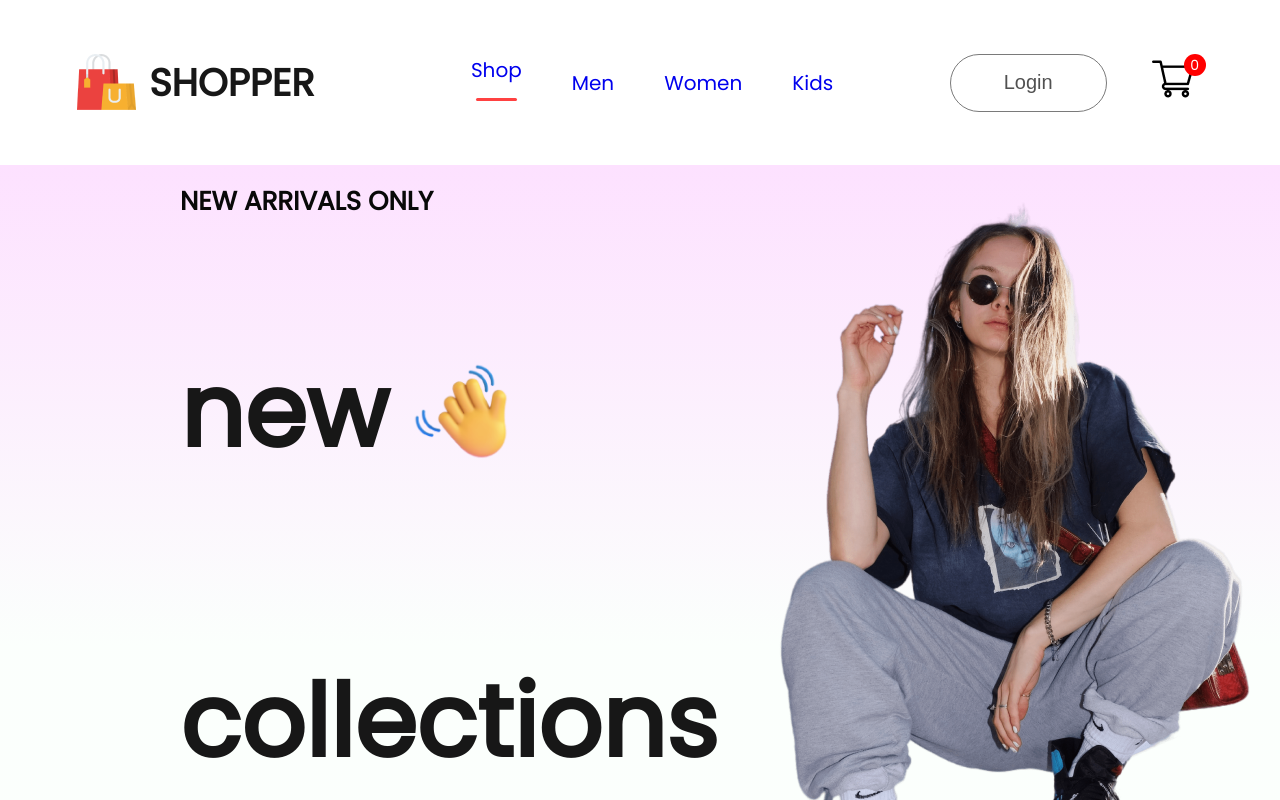
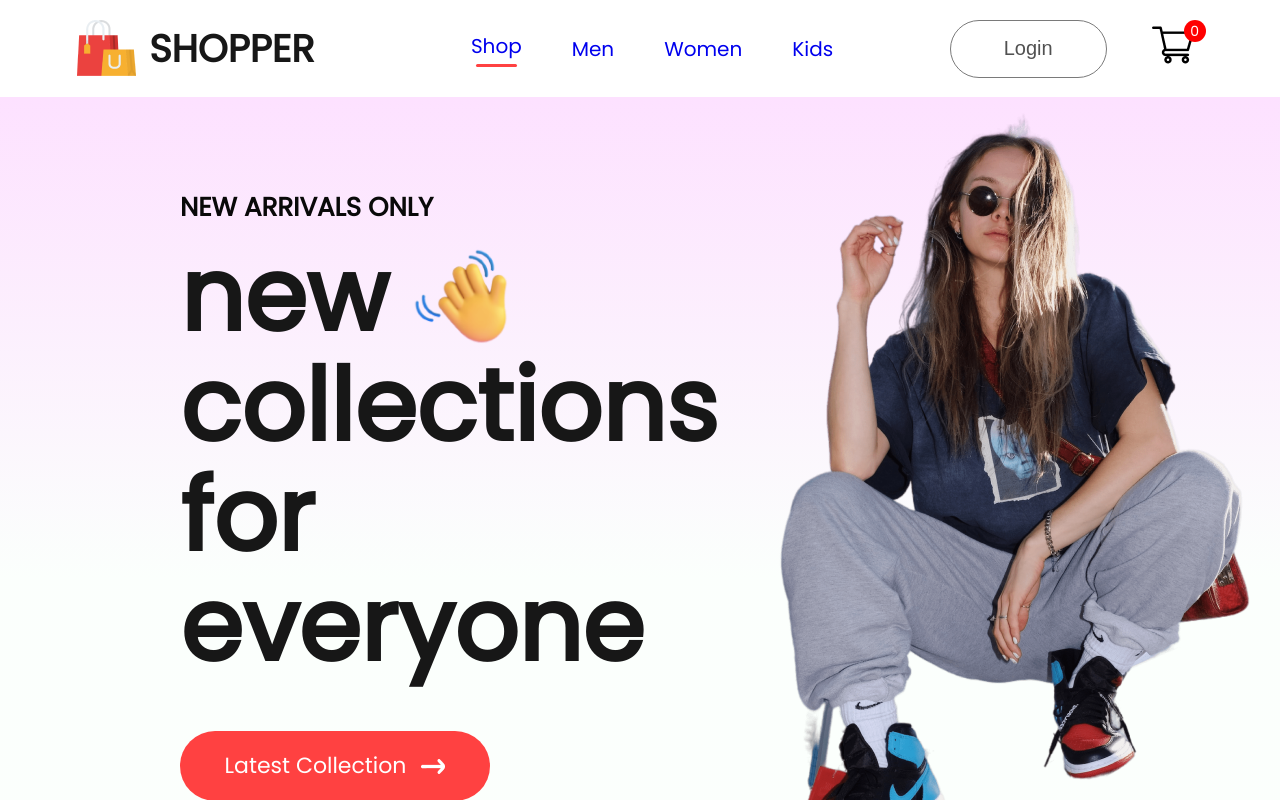
Before and after one commit to Nee1505/E-Commerce-Website, a React (Create React App) app in the folder frontend/: page / in a window 1280 px wide. Shown: the top 800 px of the page. Built offline with nearby package versions, Linux system fonts and the light colour scheme.

Commit message:
Style the Hero Section that appears at the very top after the Navbar

```diff
--- a/frontend/src/Components/Hero/Hero.css
+++ b/frontend/src/Components/Hero/Hero.css
@@ -11,7 +11,7 @@
     gap: 20px;
     padding-left: 180px;
     line-height: 1.1;
-    justify-content: flex-start;
+    justify-content: center;
 }
 
 .hero-left h2{
@@ -50,3 +50,11 @@
     font-size: 22px;
     font-weight: 500;
 }
+
+
+.hero-right{
+    flex: 1;
+    display: flex;
+    align-items: center;
+    justify-content: center;
+}
--- a/frontend/src/index.css
+++ b/frontend/src/index.css
@@ -1,3 +1,8 @@
+*{
+  margin: 0;
+}
+
+
 body {
   margin: 0;
   font-family: -apple-system, BlinkMacSystemFont, 'Segoe UI', 'Roboto', 'Oxygen',
```
